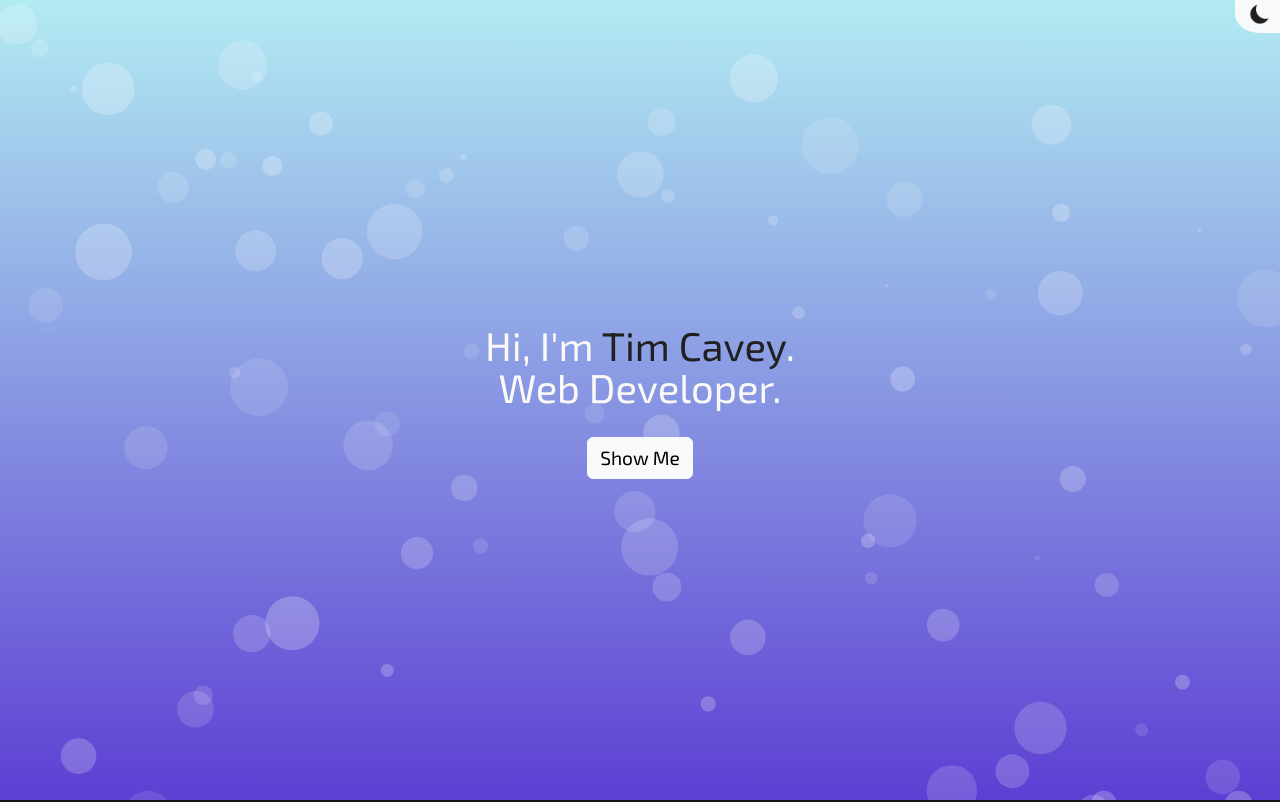
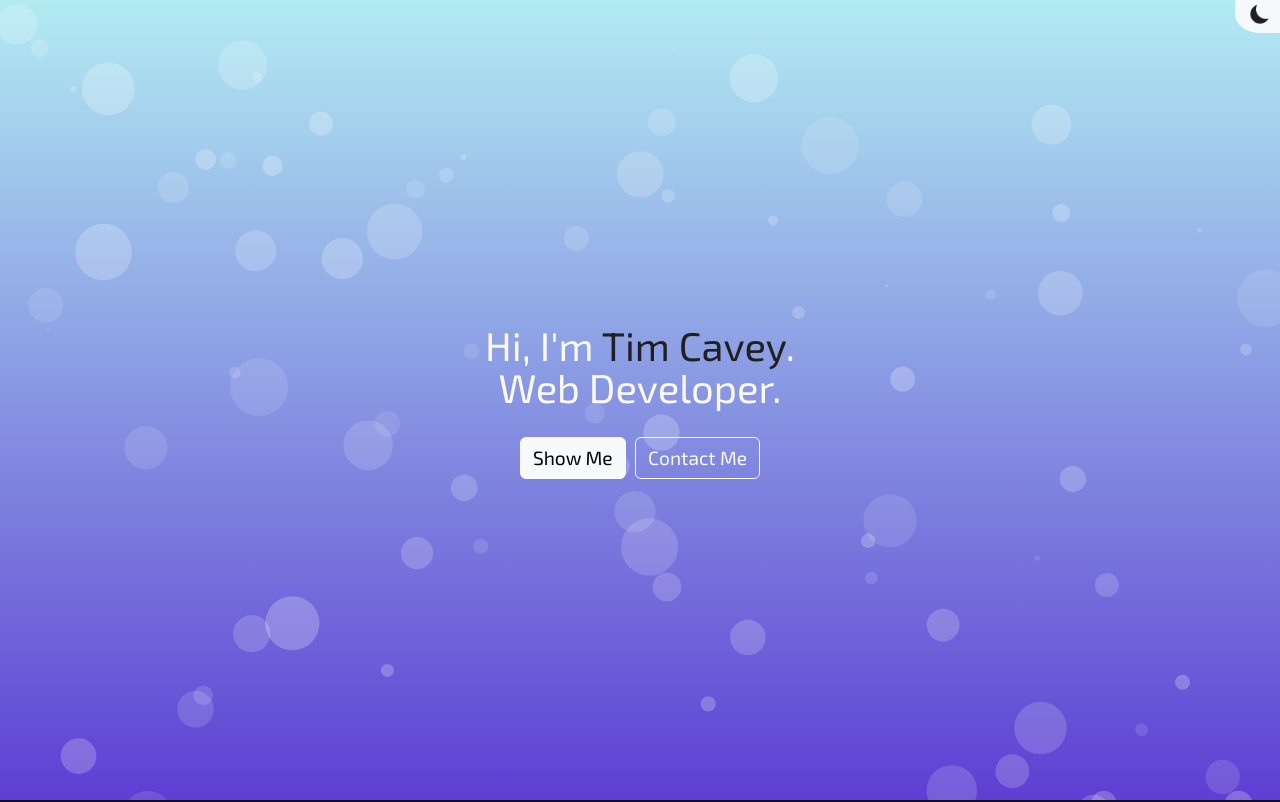
Before and after one commit to T-J-D-Cavey/my-next-portfolio-site, a Next.js app: page / in a window 1280 px wide. Shown: the top 802 px of the page. Built offline with nearby package versions, Linux system fonts and the light colour scheme.

Commit message:
add contact me button on hero banner

```diff
--- a/components/contact/contact-form.tsx
+++ b/components/contact/contact-form.tsx
@@ -1,5 +1,7 @@
 export default function ContactForm() {
     return (
+        <section id="contactID">
         <h2>Contact form</h2>
+        </section>
     )
 }
--- a/components/hero/hero-banner.tsx
+++ b/components/hero/hero-banner.tsx
@@ -10,7 +10,7 @@ type HeroBannerProps = {
 export default function HeroBanner({mode, modeStyles}: HeroBannerProps) {
 
     const ctaButton = modeStyles[mode].ctaButton;
-
+    const secondaryButton = modeStyles[mode].secondaryButton
     const nameStyle = mode === 'darkMode' ? '#202020': '#FAF9F6';
 
     return (
@@ -23,6 +23,9 @@ export default function HeroBanner({mode, modeStyles}: HeroBannerProps) {
                 <Button variant={ctaButton} className={classes.button}>
                   <a href='/#projectID'>Show Me</a>
                 </Button>
+                <Button variant={secondaryButton} className={classes.button}>
+                  <a href='/#contactID'>Contact Me</a>
+                </Button>
                 <ParticlesComponent />
             </div>
         </section>
```
